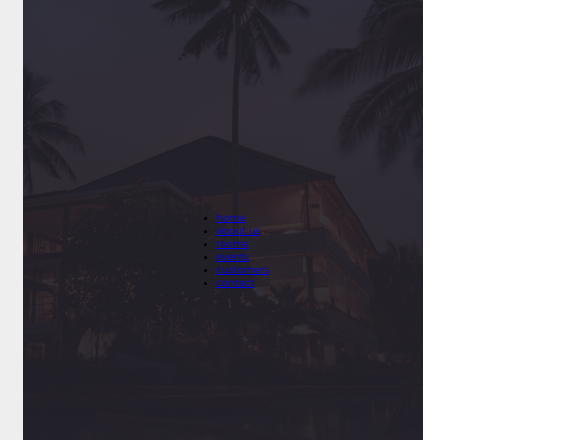
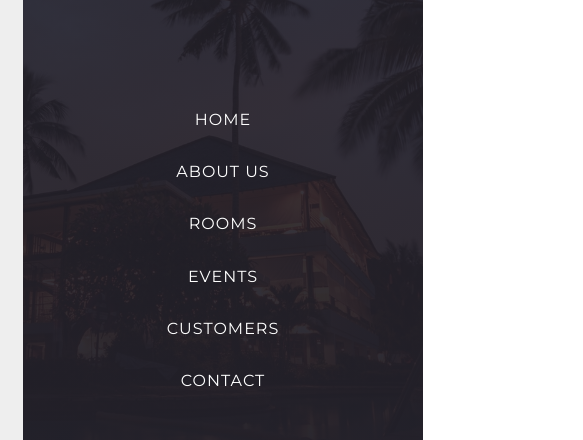
Before and after one commit to eplp/grand-hotel-flex-b, a plain HTML site: page index.html in a window 1280 px wide. Shown: the part 205-645 px from the top of the page, 57-640 px from the left. Drawn offline with Linux system fonts and the light colour scheme.

Commit message:
Styled navigation list

```diff
--- a/assets/css/style.css
+++ b/assets/css/style.css
@@ -120,7 +120,7 @@ body {
 }
 
 .navigation-search-input {
-   width: 30 rem;
+   width: 30rem;
    padding: 1rem 2rem;
    background-color: rgba(0, 0, 0, 0.3);
    font-family: "Josefin Sans", sans-serif;
@@ -151,6 +151,25 @@ body {
 .navigation-search-btn:focus {
    outline: none;
 }
+
+.navigation-list {
+   list-style-type: none;
+   padding: 0;
+   height: 28rem;
+   display: flex;
+   flex-direction: column;
+   justify-content: space-between;
+   align-items: center;
+}
+
+.navigation-link {
+   color: #fff;
+   font-size: 1.6rem;
+   font-weight: 400;
+   letter-spacing: 0.1rem;
+   text-transform: uppercase;
+   text-decoration: none;
+}
 /** end of navigation*/
 
 /** end of navbar */
```
